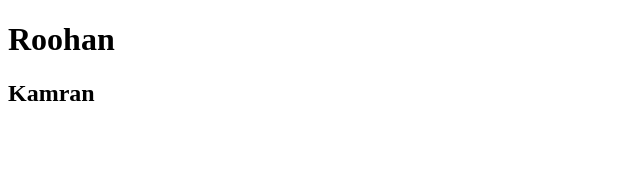
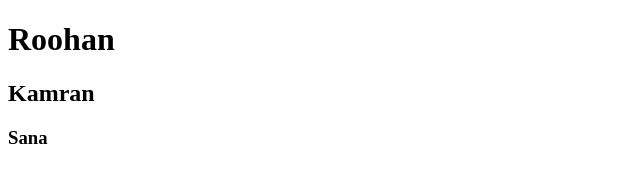
Before and after one commit to roohankhan8/Git-3, a plain HTML site: page index.html in a window 1280 px wide. Shown: the full height of the page, 0-640 px from the left. Drawn offline with Linux system fonts and the light colour scheme.

Commit message:
Update index.html

```diff
--- a/index.html
+++ b/index.html
@@ -9,5 +9,6 @@
 <body>
     <h1>Roohan</h1>
     <h2>Kamran</h2>
+    <h3>Sana</h3>
 </body>
 </html>
```
